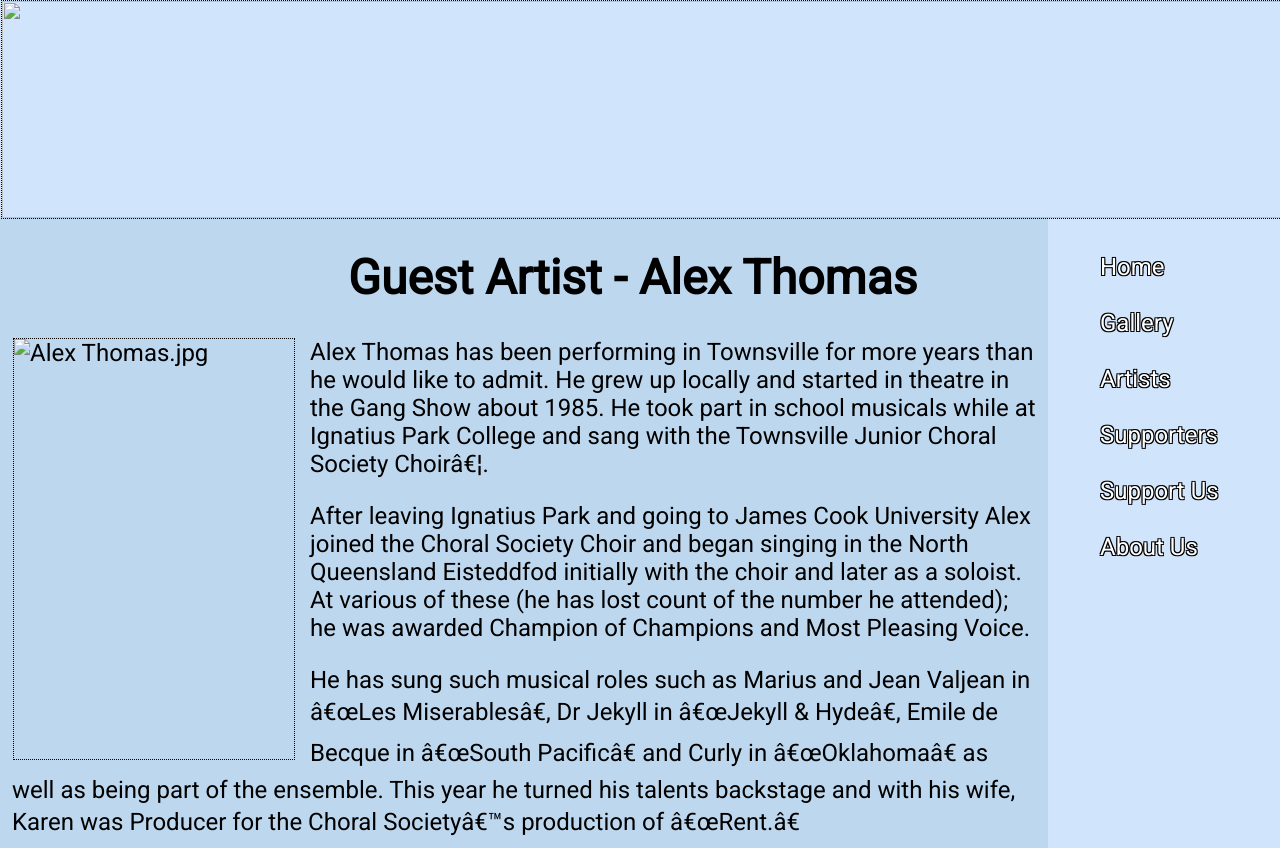
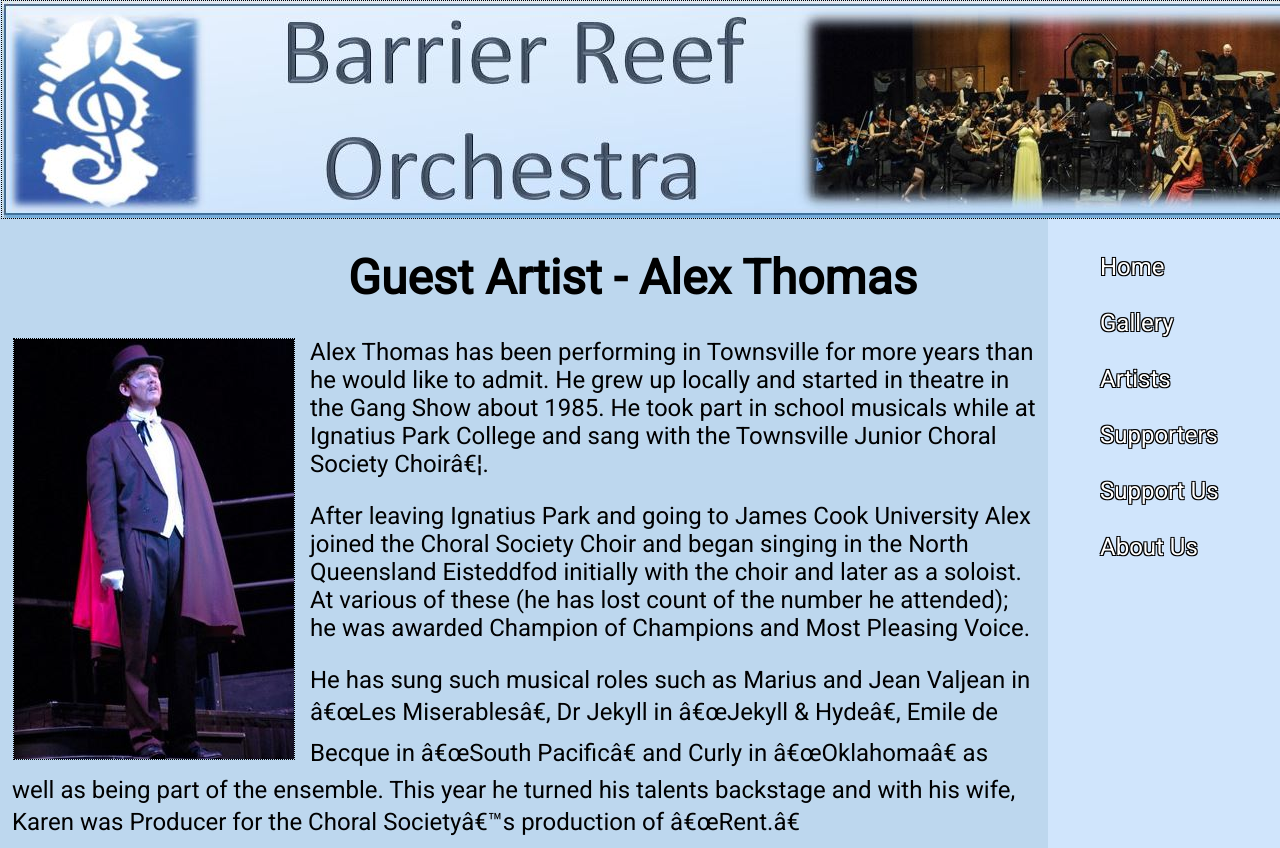
Before and after one commit to rowan-smith/CP1406---Assignment-II, a plain HTML site: page index.html in a window 1280 px wide. Shown: the top 848 px of the page. Drawn offline with Linux system fonts and the light colour scheme.

Commit message:
Update image source location

```diff
--- a/index.html
+++ b/index.html
@@ -8,7 +8,7 @@
 </head>
 <body>
 <div id="banner">
-    <a href="index.html" id="homelink"><img src="Header.JPG" height="217" width="1541"</a>
+    <a href="index.html" id="homelink"><img src="images/Header.JPG" height="217" width="1541"</a>
 
 </div>
 
@@ -33,7 +33,7 @@
     </div>
     <p>
 
-        <img src="Alex_Thomas_thumb.jpg" alt="Alex Thomas.jpg" height="420" width="280" float= "left" >
+        <img src="images/Alex_Thomas_thumb.jpg" alt="Alex Thomas.jpg" height="420" width="280" float= "left" >
     <p>Alex Thomas has been performing in Townsville for more years than he would like to admit. He grew up locally and
         started in theatre in the Gang Show about 1985. He took part in school musicals while at Ignatius Park College and sang
         with the Townsville Junior Choral Society Choirâ€¦.</p>
@@ -72,7 +72,7 @@
     </div>
 
     <div id="lower">
-        <img src="New-Sponsor-BOTTOM-BAND-Kay-1.jpg" width= "1541" height="165" alt= "Sponsors.jpg">
+        <img src="images/New-Sponsor-BOTTOM-BAND-Kay-1.jpg" width= "1541" height="165" alt= "Sponsors.jpg">
     </div>
 </body>
 </html>
```
